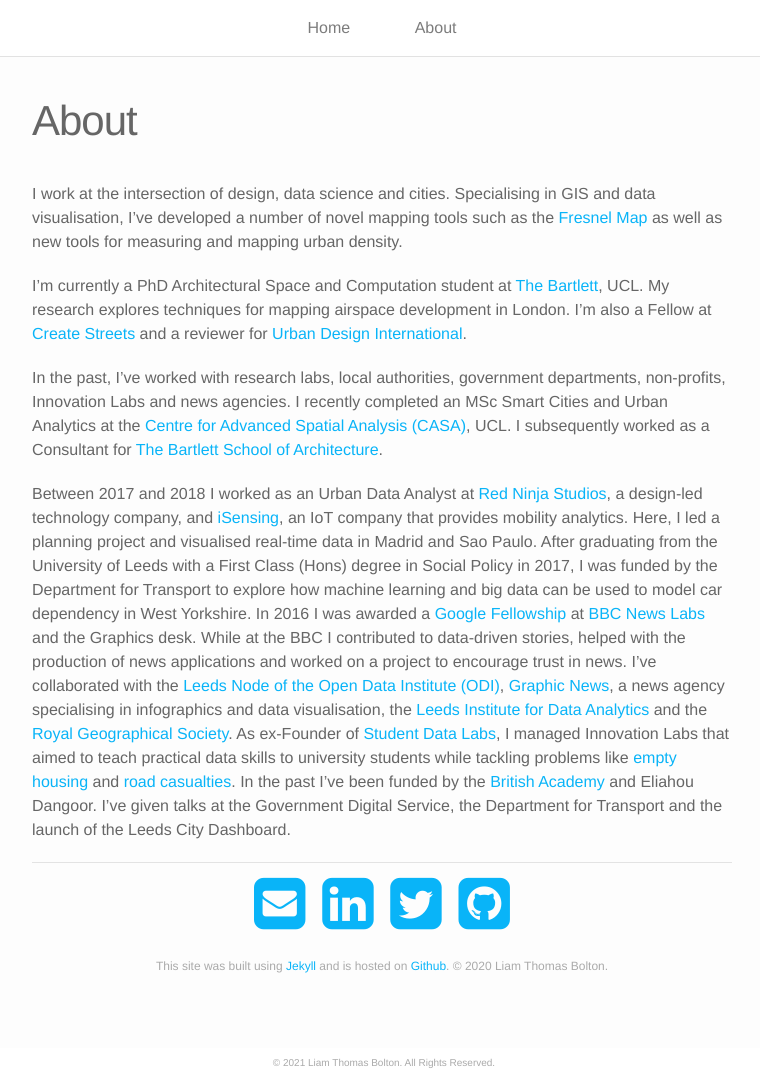
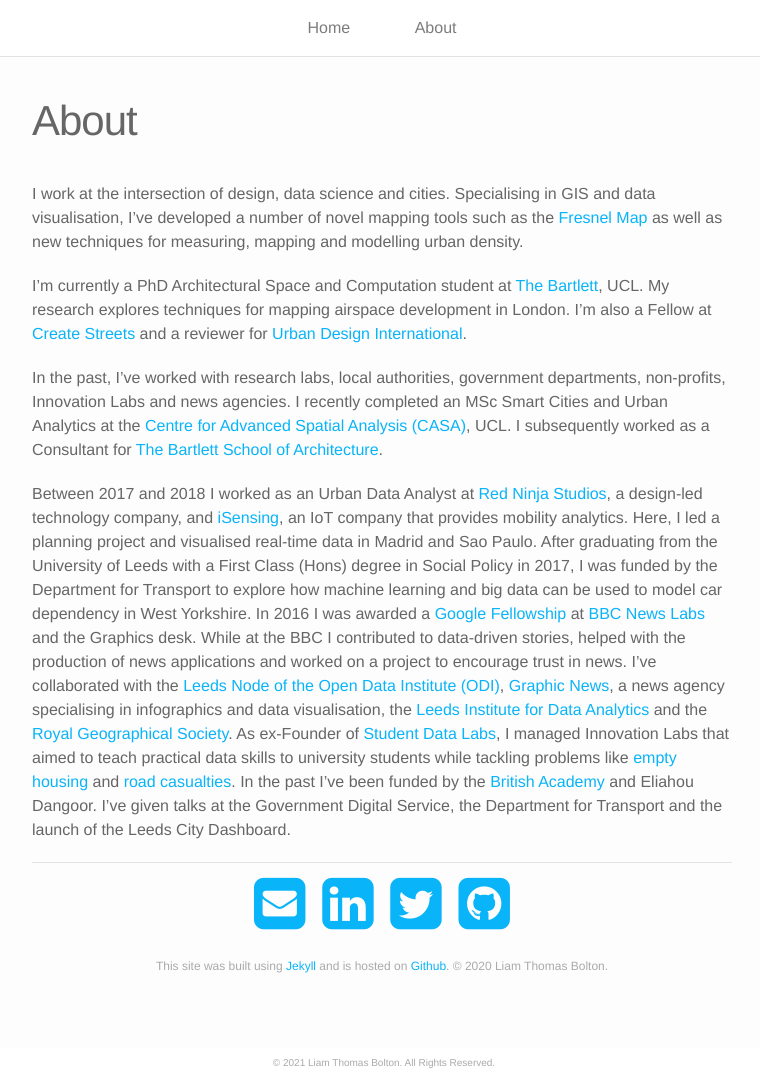
Before and after one commit to lbuk/portfolio-website, a Jekyll site: the page built from about.md, in a window 1280 px wide and 1078 px high. Shown: the whole window, without its empty margins (258-1018 px from the left). Built offline with Jekyll 4.4.1, drawn with Linux system fonts in a browser that asks for light colours; nearby versions of some CDN libraries.

Commit message:
Update about.md

```diff
--- a/about.md
+++ b/about.md
@@ -4,7 +4,7 @@
 permalink: /about/
 ---
 
-I work at the intersection of design, data science and cities. Specialising in GIS and data visualisation, I've developed a number of novel mapping tools such as the <a href="https://www.liamthomasbolton.com/portfolio/FresnelMap/">Fresnel Map</a> as well as new tools for measuring and mapping urban density.
+I work at the intersection of design, data science and cities. Specialising in GIS and data visualisation, I've developed a number of novel mapping tools such as the <a href="https://www.liamthomasbolton.com/portfolio/FresnelMap/">Fresnel Map</a> as well as new techniques for measuring, mapping and modelling urban density.
 
 I'm currently a PhD Architectural Space and Computation student at <a href="https://www.ucl.ac.uk/bartlett/">The Bartlett</a>, UCL. My research explores techniques for mapping airspace development in London. I'm also a Fellow at <a href="http://www.createstreets.com/">Create Streets</a> and a reviewer for <a href="https://www.palgrave.com/gb/journal/41289">Urban Design International</a>.
 
```
